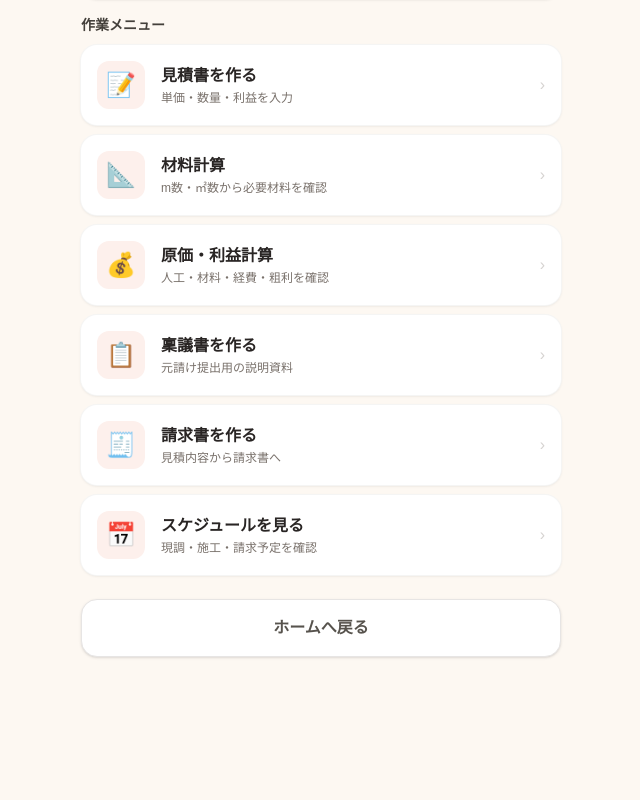
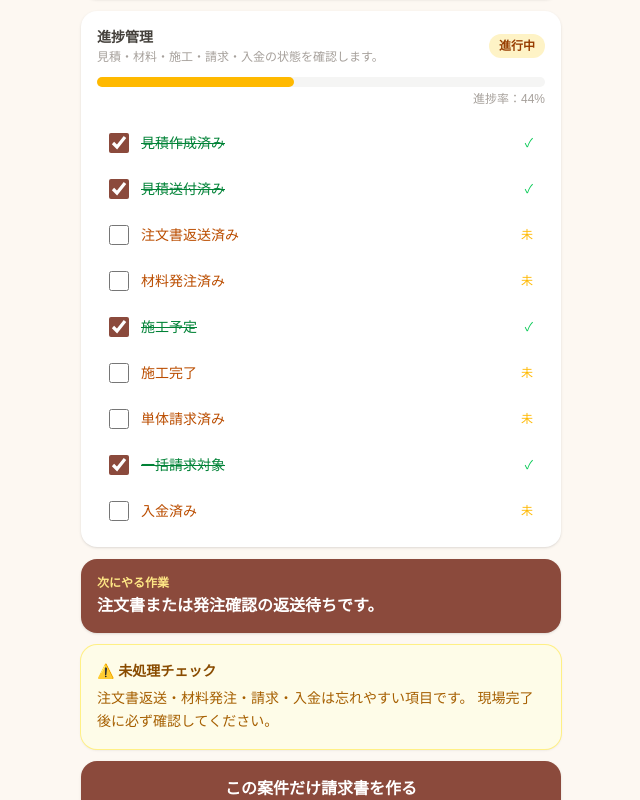
Before and after one commit to ytkd1026-bit/genba-jimu-support, a Next.js app: page /projects/sample in a window 1280 px wide. Shown: the part 380-1180 px from the top of the page, without its empty margins (319-959 px from the left). Before the commit the page ends 1085 px from the top, so only its background shows below. Built offline with nearby package versions, Linux system fonts and the light colour scheme.

Commit message:
案件詳細に進捗管理を追加

```diff
--- a/src/app/projects/sample/page.tsx
+++ b/src/app/projects/sample/page.tsx
@@ -1,7 +1,30 @@
 "use client";
 
+// TODO: Supabase連携後、進捗状態を projects.status または project_progress に保存する。
+// TODO: 注文書返送済み、材料発注済み、請求済み、入金済みは月次収支と連動する。
+// TODO: 一括請求対象フラグは invoice_items 作成時に利用する。
+
 import Link from "next/link";
+import { useState } from "react";
 import { useRouter } from "next/navigation";
+
+// ---- 型 ----
+
+type ProgressState = {
+  見積作成済み: boolean;
+  見積送付済み: boolean;
+  注文書返送済み: boolean;
+  材料発注済み: boolean;
+  施工予定: boolean;
+  施工完了: boolean;
+  単体請求済み: boolean;
+  一括請求対象: boolean;
+  入金済み: boolean;
+};
+
+type ProgressKey = keyof ProgressState;
+
+// ---- 仮データ ----
 
 const projectInfo = [
   { label: "元請け・顧客名", value: "△△工務店" },
@@ -22,15 +45,77 @@ const workButtons = [
   { label: "スケジュールを見る", desc: "現調・施工・請求予定を確認", icon: "📅", href: null },
 ];
 
+const INITIAL_PROGRESS: ProgressState = {
+  見積作成済み: true,
+  見積送付済み: true,
+  注文書返送済み: false,
+  材料発注済み: false,
+  施工予定: true,
+  施工完了: false,
+  単体請求済み: false,
+  一括請求対象: true,
+  入金済み: false,
+};
+
+// ---- ユーティリティ ----
+
+function getNextAction(p: ProgressState): string {
+  if (!p.見積作成済み) return "見積書を作成してください。";
+  if (!p.見積送付済み) return "見積書を元請・施主へ送付してください。";
+  if (!p.注文書返送済み) return "注文書または発注確認の返送待ちです。";
+  if (!p.材料発注済み) return "材料発注を確認してください。";
+  if (!p.施工完了) return "施工予定と材料搬入日を確認してください。";
+  if (!p.単体請求済み && p.施工完了) return "この案件の請求処理を確認してください。";
+  if (!p.入金済み && p.単体請求済み) return "入金確認を行ってください。";
+  return "この案件は完了しています。";
+}
+
+function getStatusLabel(rate: number): string {
+  if (rate === 100) return "完了";
+  if (rate >= 71) return "完了間近";
+  if (rate >= 31) return "進行中";
+  return "準備中";
+}
+
+function getStatusColors(rate: number): string {
+  if (rate === 100) return "bg-green-100 text-green-800";
+  if (rate >= 71) return "bg-blue-100 text-blue-800";
+  if (rate >= 31) return "bg-amber-100 text-amber-800";
+  return "bg-stone-100 text-stone-600";
+}
+
+function getBarColor(rate: number): string {
+  if (rate === 100) return "bg-green-500";
+  if (rate >= 71) return "bg-blue-400";
+  if (rate >= 31) return "bg-amber-400";
+  return "bg-stone-400";
+}
+
+// ---- コンポーネント ----
+
 export default function SampleProjectPage() {
   const router = useRouter();
+  const [progress, setProgress] = useState<ProgressState>(INITIAL_PROGRESS);
 
-  function handleWorkButton(label: string, href: string | null) {
+  const keys = Object.keys(progress) as ProgressKey[];
+  const trueCount = keys.filter((k) => progress[k]).length;
+  const rate = Math.round((trueCount / keys.length) * 100);
+  const nextAction = getNextAction(progress);
+
+  function toggleProgress(key: ProgressKey) {
+    setProgress((prev) => ({ ...prev, [key]: !prev[key] }));
+  }
+
+  function handleWorkButton(href: string | null) {
     if (href) {
       router.push(href);
     } else {
       alert("次工程で作成します");
     }
+  }
+
+  function handleSingleInvoice() {
+    alert("単体請求書作成は次工程で追加します。");
   }
 
   return (
@@ -54,7 +139,7 @@ export default function SampleProjectPage() {
         </header>
 
         {/* 案件概要カード */}
-        <div className="mb-4 rounded-2xl bg-white p-4 shadow-sm">
+        <div className="mb-3 rounded-2xl bg-white p-4 shadow-sm">
           <h2 className="mb-3 border-b border-stone-100 pb-2 text-sm font-bold text-stone-700">
             案件概要
           </h2>
@@ -68,14 +153,119 @@ export default function SampleProjectPage() {
           </ul>
         </div>
 
-        {/* 作業ボタン */}
+        {/* ── 進捗管理セクション ── */}
+        <section className="mb-3 space-y-3">
+
+          {/* 進捗カード */}
+          <div className="rounded-2xl bg-white p-4 shadow-sm">
+            <div className="mb-3 flex items-center justify-between">
+              <div>
+                <h2 className="text-sm font-bold text-stone-700">進捗管理</h2>
+                <p className="mt-0.5 text-xs text-stone-400">
+                  見積・材料・施工・請求・入金の状態を確認します。
+                </p>
+              </div>
+              <span
+                className={`shrink-0 rounded-full px-2.5 py-1 text-xs font-bold ${getStatusColors(rate)}`}
+              >
+                {getStatusLabel(rate)}
+              </span>
+            </div>
+
+            {/* 進捗バー */}
+            <div className="mb-1 h-2.5 w-full rounded-full bg-stone-100">
+              <div
+                className={`h-2.5 rounded-full transition-all ${getBarColor(rate)}`}
+                style={{ width: `${rate}%` }}
+              />
+            </div>
+            <p className="mb-4 text-right text-xs text-stone-400">
+              進捗率：{rate}%
+            </p>
+
+            {/* チェックリスト */}
+            <ul className="space-y-1.5">
+              {keys.map((key) => {
+                const done = progress[key];
+                return (
+                  <li key={key}>
+                    <label className="flex cursor-pointer items-center gap-3 rounded-xl px-3 py-2.5 active:bg-stone-50">
+                      <input
+                        type="checkbox"
+                        checked={done}
+                        onChange={() => toggleProgress(key)}
+                        className="h-5 w-5 shrink-0 cursor-pointer accent-[#8B4A3C]"
+                      />
+                      <span
+                        className={`text-sm font-medium ${
+                          done ? "text-green-700 line-through" : "text-amber-700"
+                        }`}
+                      >
+                        {key}
+                      </span>
+                      {done ? (
+                        <span className="ml-auto text-xs text-green-500">✓</span>
+                      ) : (
+                        <span className="ml-auto text-xs text-amber-400">未</span>
+                      )}
+                    </label>
+                  </li>
+                );
+              })}
+            </ul>
+          </div>
+
+          {/* 次にやる作業カード */}
+          <div className="rounded-2xl bg-[#8B4A3C] p-4 shadow-sm text-white">
+            <p className="mb-1 text-xs font-bold text-amber-200">次にやる作業</p>
+            <p className="text-base font-bold leading-snug">{nextAction}</p>
+          </div>
+
+          {/* 未処理チェック注意カード */}
+          <div className="rounded-2xl bg-yellow-50 p-4 shadow-sm ring-1 ring-yellow-200">
+            <h3 className="mb-1.5 text-sm font-bold text-yellow-800">
+              ⚠️ 未処理チェック
+            </h3>
+            <p className="text-sm leading-relaxed text-yellow-700">
+              注文書返送・材料発注・請求・入金は忘れやすい項目です。
+              現場完了後に必ず確認してください。
+            </p>
+          </div>
+
+          {/* 請求・収支ボタン */}
+          <div className="space-y-2.5">
+            <button
+              type="button"
+              onClick={handleSingleInvoice}
+              className="flex w-full items-center justify-center rounded-2xl bg-[#8B4A3C] py-4 text-base font-bold text-white shadow-sm active:opacity-80"
+            >
+              この案件だけ請求書を作る
+            </button>
+            <Link
+              href="/projects/sample/invoice"
+              className="flex w-full items-center justify-center rounded-2xl border border-[#8B4A3C] bg-white py-4 text-base font-bold text-[#8B4A3C] shadow-sm active:opacity-80"
+            >
+              一括請求に含める
+            </Link>
+            <Link
+              href="/reports/monthly"
+              className="flex w-full items-center justify-center rounded-2xl border border-stone-200 bg-white py-4 text-base font-bold text-stone-600 shadow-sm active:opacity-80"
+            >
+              月次収支で確認
+            </Link>
+          </div>
+
+        </section>
+        {/* ── /進捗管理セクション ── */}
+
+        {/* 作業メニュー */}
         <section className="mb-6 space-y-2.5">
           <h2 className="text-sm font-bold text-stone-700">作業メニュー</h2>
           {workButtons.map((btn) => (
             <button
               key={btn.label}
               type="button"
-              onClick={() => handleWorkButton(btn.label, btn.href)}
+              onClick={() => handleWorkButton(btn.href)}
               className="flex w-full items-center gap-4 rounded-2xl bg-white px-4 py-4 text-left shadow-sm ring-1 ring-stone-100 active:opacity-75"
             >
               <span className="flex h-12 w-12 shrink-0 items-center justify-center rounded-xl bg-[#fdf0ec] text-2xl">
@@ -90,7 +280,7 @@ export default function SampleProjectPage() {
           ))}
         </section>
 
-        {/* ホームへ戻るボタン */}
+        {/* ホームへ戻る */}
         <div className="pb-8">
           <Link
             href="/"
```
